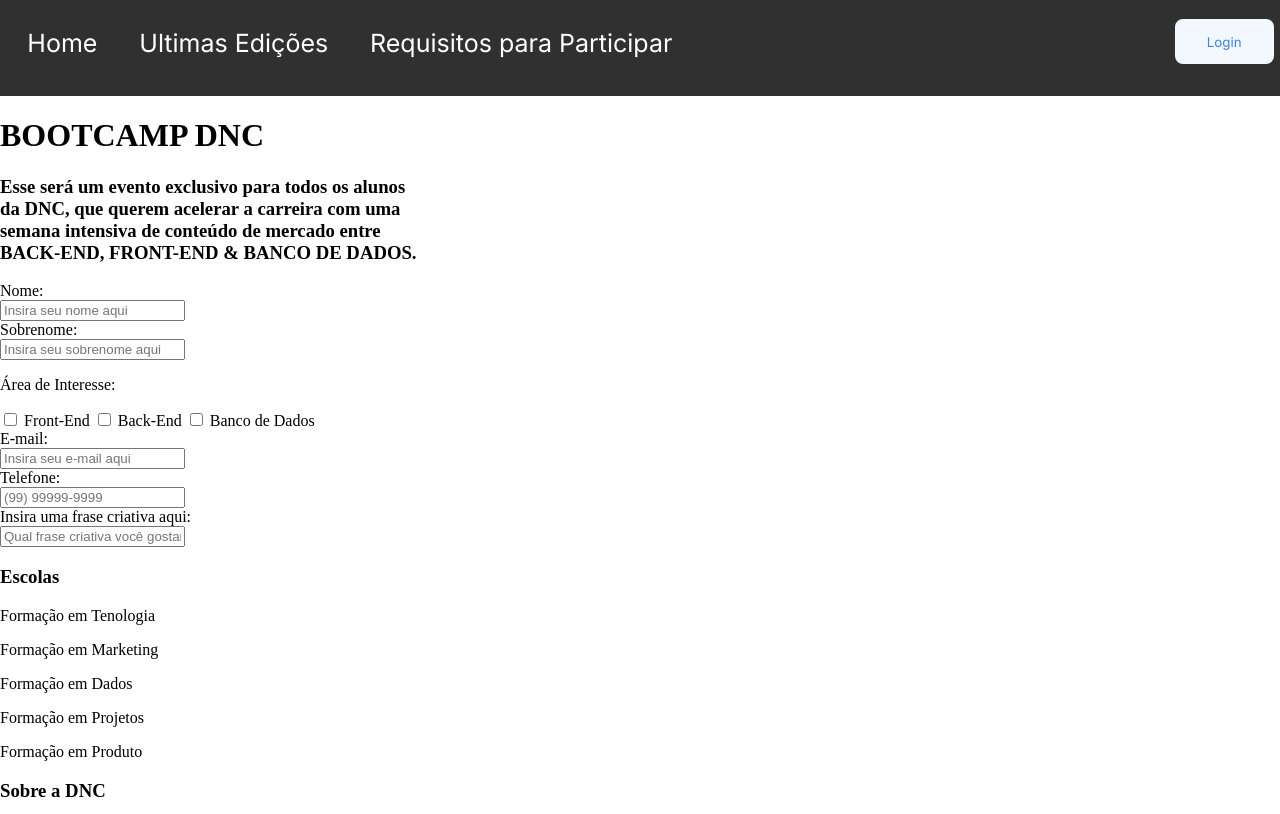
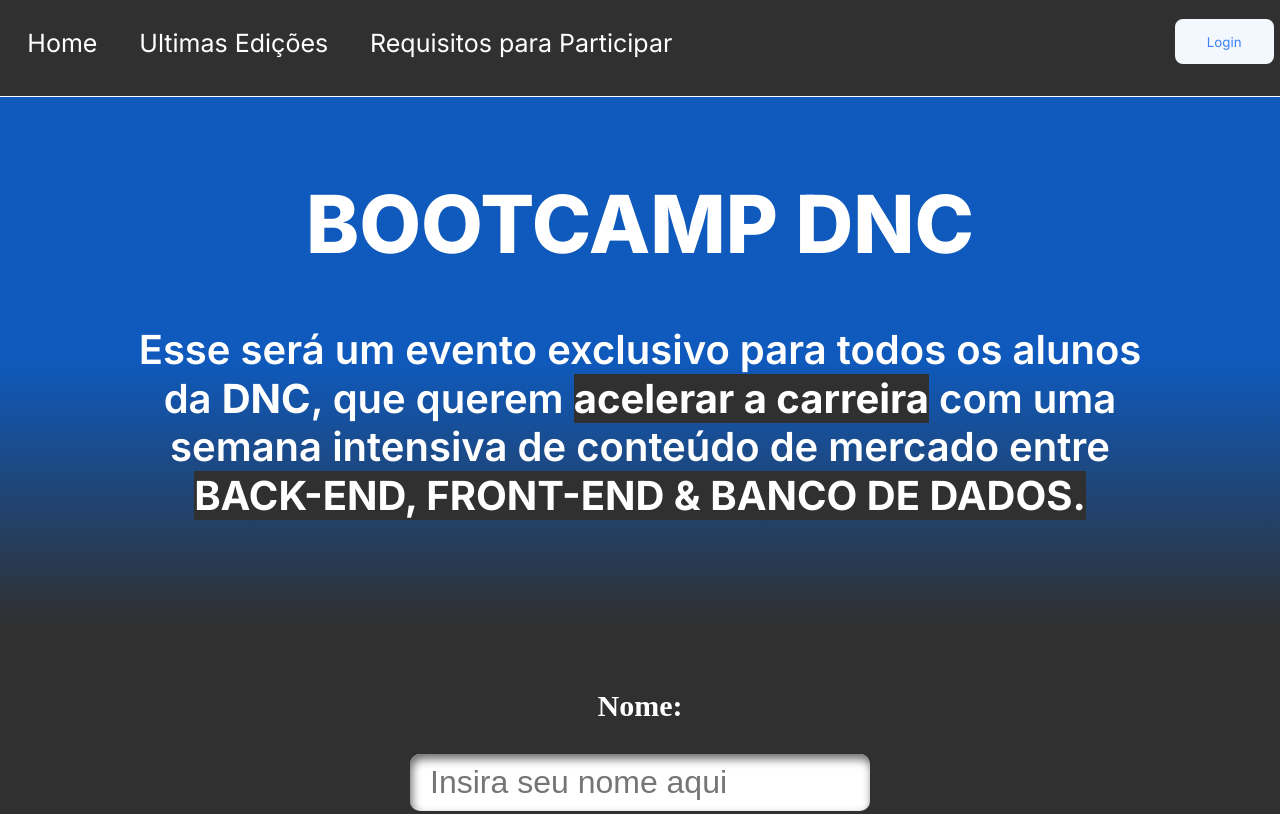
Before and after one commit to FilipiPyret/ProjectFrontEnd-BootCamp.DNC, a plain HTML site: page index.html in a window 1280 px wide. Shown: the top 814 px of the page. Drawn offline with Linux system fonts and the light colour scheme.

Commit message:
header completion and form initialization

```diff
--- a/index.html
+++ b/index.html
@@ -21,28 +21,30 @@
     <!--cabeçalho-->
     <div id="information">
         <h1>BOOTCAMP DNC</h1>
-        <h3>Esse será um evento exclusivo para todos os alunos <br>
-            da DNC, que querem acelerar a carreira com uma <br>
+        <p>Esse será um evento exclusivo para todos os alunos <br>
+            da <b>DNC</b>, que querem <span>acelerar a carreira</span> com uma <br>
             semana intensiva de conteúdo de mercado entre <br>
-            BACK-END, FRONT-END & BANCO DE DADOS.
-        </h3>
+            <span>BACK-END, FRONT-END & BANCO DE DADOS.</span>
+        </p>
     </div>
     <!--formulário-->
     <div id="loginPage">
+        <div>
             <label for="">Nome:</label> <br>
-        <input type="text" placeholder="Insira seu nome aqui"> <br>
+            <input class="input" type="text" placeholder="Insira seu nome aqui"> <br>
             <label for="">Sobrenome:</label> <br>
-        <input type="text" placeholder="Insira seu sobrenome aqui"> <br>
+            <input class="input" type="text" placeholder="Insira seu sobrenome aqui"> <br>
             <p>Área de Interesse:</p>
-        <input type="checkbox"> Front-End
+            <input type="checkbox"> Front-Endd
             <input type="checkbox"> Back-End
             <input type="checkbox"> Banco de Dados <br>
             <label for="">E-mail:</label> <br>
-        <input type="text" placeholder="Insira seu e-mail aqui"> <br>
+            <input class="input" type="text" placeholder="Insira seu e-mail aqui"> <br>
             <label for="">Telefone:</label> <br>
-        <input type="number" placeholder="(99) 99999-9999"> <br>
+            <input class="input" type="number" placeholder="(99) 99999-9999"> <br>
             <label for="">Insira uma frase criativa aqui:</label> <br>
-        <input type="text" placeholder="Qual frase criativa você gostaria de falar? :)"> <br>
+            <input class="input" type="text" placeholder="Qual frase criativa você gostaria de falar? :)"> <br>
+        </div>
     </div>
     <!--rodapé-->
     <footer>
--- a/style.css
+++ b/style.css
@@ -5,7 +5,8 @@ body {
   padding: 0px;
 }
 
-#main,a {
+#main,
+a {
   background: #303030;
   color: white;
   padding: 0.5%;
@@ -14,24 +15,28 @@ body {
   font-family: 'inter';
   display: flex;
 }
-.textMain{
+
+.textMain {
   text-decoration: none;
 }
-.textMain:hover{
+
+.textMain:hover {
   transition: .2s;
   text-decoration-color: #3b82f6;
   font-weight: bold;
 }
-.textMain:hover{
-  color:#0053d8ce;
+
+.textMain:hover {
+  color: #0053d8ce;
 }
+
 #menu {
   text-align: center;
   margin-top: 1.4%;
   display: flex;
   width: 55%;
-  justify-content: space-around;/* dividir de forma igualitaria dentro da div */
-
+  justify-content: space-around;
+  /* dividir de forma igualitaria dentro da div */
 }
 
 #firstButton {
@@ -54,3 +59,54 @@ body {
   box-shadow: 0 0 0 5px #3b83f65f;
   color: #fff;
 }
+
+#information {
+  text-align: center;
+  background-color: #303030;
+  background: linear-gradient(180deg, #0b57bbfb 50%, rgba(48,48,48,1) 100%);
+  padding: 2%;
+  padding-bottom: 5%;
+  margin-top: 1px;
+
+}
+#information>p{
+  font-family: 'inter';
+  font-weight: 400px;
+  font-size: 40px;
+  line-height: 48.41px;
+  color: #FFFFFF;
+}
+#information>h1 {
+  font-family: 'inter';
+  font-size: 80px;
+  font-weight: 800;
+  line-height: 96.82px;
+  color: #FFFFFF;
+}
+span{
+  font-weight: 700;
+  background-color: #303030;
+}
+#loginPage{
+  padding-top: 5%;
+  background-color: #303030;
+  text-align: center;
+}
+input {
+  margin: 30px;
+  background: #FFFFFF;
+  border: none;
+  outline: none;
+  max-width: 350%;
+  padding: 10px 20px;
+  font-size: 200%;
+  border-radius: 10px;
+  box-shadow: inset 2px 5px 10px rgb(105, 105, 105);
+}
+#longinPage,label,p{
+  color: #FFFFFF;
+  font-size: 'inter';
+  font-weight: 600;
+  font-size: 30px;
+  line-height: 36.31px;
+}
```
Lines whose indentation alone changed are shown as unchanged.
